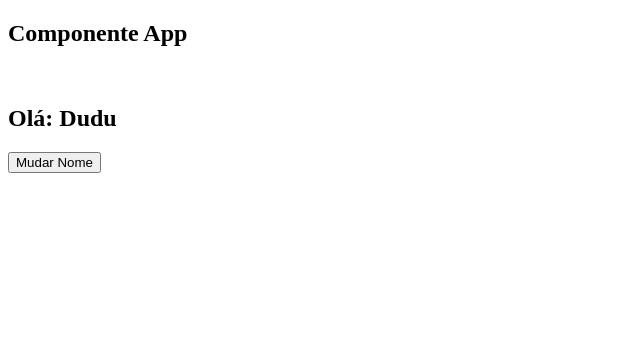
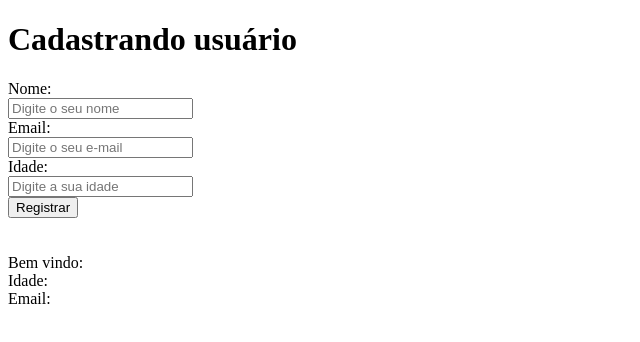
Before and after one commit to eduardoolimpiodev/NextJS-do-zero-ao-avancado-2023, a React (Create React App) app in the folder 2_REACT/primeiro-app/: page / in a window 1280 px wide. Shown: the top 342 px of the page, without its empty margins (0-640 px from the left). Built offline with nearby package versions, Linux system fonts and the light colour scheme.

Commit message:
feature: manipulando Formulário

```diff
--- a/2_REACT/primeiro-app/src/App.js
+++ b/2_REACT/primeiro-app/src/App.js
@@ -1,19 +1,46 @@
-import Nome from "./components/Nome";
+
 import { useState } from "react";
 
 function App() {
 
-  const [aluno, setAluno] = useState('Dudu');
+ const [nome, setNome] = useState('');
 
-  function handleChangeName (nome) {
-    setAluno(nome);
-  }
+ const [email, setEmail] = useState('');
+
+ const [idade, setIdade] = useState('');
+
+ const [user, setUser] = useState({});
+
+ function handleRegister(e) {
+  e.preventDefault();
+
+  setUser({
+    nome: nome,
+    idade: idade,
+    email: email,
+  })
+ }
 
   return (
     <>
-      <h2 className="container">Componente App</h2><br/>
-      <h2>Olá: {aluno}</h2>
-      <button onClick={() => handleChangeName('Duduzão')}>Mudar Nome</button>
+    <h1> Cadastrando usuário</h1>
+      <form onSubmit={handleRegister}>
+        <label>Nome: </label><br/>
+        <input placeholder="Digite o seu nome" value={nome} onChange={(e) => setNome(e.target.value)}></input><br/>
+
+        <label>Email: </label><br/>
+        <input placeholder="Digite o seu e-mail" value={email} onChange={(e) => setEmail(e.target.value)}></input><br/>
+
+        <label>Idade: </label><br/>
+        <input placeholder="Digite a sua idade" value={idade} onChange={(e) => setIdade(e.target.value)}></input><br/>
+
+        <button type="submit">Registrar</button>
+      </form>
+      <br/><br/>
+      <span>Bem vindo: {user.nome}</span><br/>
+      <span>Idade: {user.idade}</span><br/>
+      <span>Email: {user.email}</span><br/>
+
     </>
   )
 }
```
